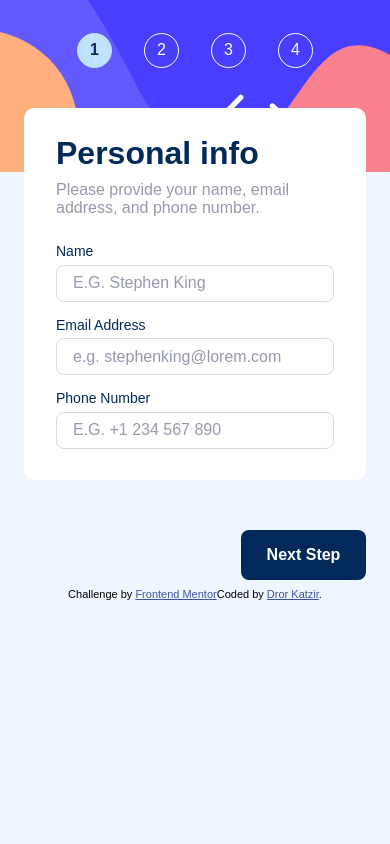
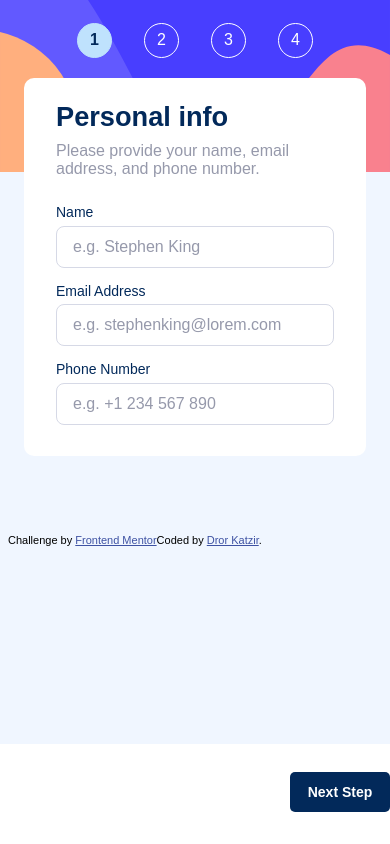
Before and after one commit to DorKatzir/multi-step-form, a React (Vite) app: page / in a window 390 px wide. Built offline with nearby package versions, Linux system fonts and the light colour scheme.

Commit message:
step 1 mobile styles

```diff
--- a/src/App.jsx
+++ b/src/App.jsx
@@ -617,6 +617,7 @@ function Footer() {
     <div className="attribution">
         Challenge by <a href="https://www.frontendmentor.io?ref=challenge" target="_blank">Frontend Mentor</a>
         Coded by <a href="#">Dror Katzir</a>.
+		<div className="white-bg"></div>
       </div>
   )
 }
--- a/src/index.css
+++ b/src/index.css
@@ -591,7 +591,7 @@ input:checked + .slider:before {
     display: flex;
     align-items: center;
     gap: 1rem;
-    height: 100px;
+    height: 80px;
   }
   .container .sidebar .step .step_number {
     width: 35px;
@@ -616,10 +616,9 @@ input:checked + .slider:before {
   }
   .container .main {
     background-color: #fff;
-    margin: 100px auto;
+    margin: 70px auto;
     width: -moz-fit-content;
     width: fit-content;
-    position: relative;
   }
   .container .main .content {
     padding-top: 0;
@@ -627,11 +626,28 @@ input:checked + .slider:before {
     padding-inline: 2rem;
     gap: 10px;
   }
+  .container .main .content .text h2 {
+    font-size: 1.7rem;
+  }
   .container .main .content .cta {
+    display: flex;
+    justify-content: flex-end;
+    align-items: flex-end;
+    max-width: 450px;
+    margin: 0 auto;
     position: absolute;
-    bottom: -100px;
-    right: 0;
-    max-width: 450px;
+    inset: 0;
+    padding-block-end: 2rem;
+    z-index: -1;
+  }
+  .container .main .content .cta button {
+    width: 100px;
+    height: 40px;
+    border-radius: 5px;
+    font-size: 14px;
+  }
+  .container .main .content .cta .back-btn {
+    padding-block-end: 1rem;
   }
   .container .main .content .form {
     margin-bottom: auto;
@@ -676,6 +692,12 @@ input:checked + .slider:before {
   .container .main .content .form .name input, .container .main .content .form .email input, .container .main .content .form .phone input {
     text-transform: capitalize;
   }
+  .container .main .content .form .name input::-moz-placeholder, .container .main .content .form .email input::-moz-placeholder, .container .main .content .form .phone input::-moz-placeholder {
+    text-transform: none;
+  }
+  .container .main .content .form .name input::placeholder, .container .main .content .form .email input::placeholder, .container .main .content .form .phone input::placeholder {
+    text-transform: none;
+  }
   .container .main .content .form .name .error, .container .main .content .form .email .error, .container .main .content .form .phone .error {
     border: 1px solid var(--Strawberry-red);
   }
@@ -689,6 +711,24 @@ input:checked + .slider:before {
     flex-direction: column;
   }
   .container .main .content .form .name :nth-child(2), .container .main .content .form .email :nth-child(2), .container .main .content .form .phone :nth-child(2) {
-    height: 35px;
+    height: 40px;
+  }
+  .attribution {
+    padding-block-start: 0.5rem;
+    font-size: 11px;
+    text-align: left;
+  }
+  .attribution a {
+    color: hsl(228, 45%, 44%);
+  }
+  .white-bg {
+    width: 100dvw;
+    height: 100px;
+    background-color: var(--White);
+    position: absolute;
+    bottom: 0;
+    left: 0;
+    overflow: hidden;
+    z-index: -2;
   }
 }
--- a/src/index.scss
+++ b/src/index.scss
@@ -644,7 +644,7 @@ input:checked + .slider:before {
                 display: flex;
                 align-items: center;
                 gap: 1rem;
-                height: 100px;
+                height: 80px;
 
                 .step_number{
                     width: 35px;
@@ -672,20 +672,39 @@ input:checked + .slider:before {
         }
         .main{
             background-color: #fff;
-            margin: 100px auto;
+            margin: 70px auto;
             width: fit-content;
-            position: relative;
+
             .content{
                 padding-top: 0;
                 padding-block-end: 1rem;
                 padding-inline: 2rem;
                 gap: 10px;
+                .text {
+                    h2{
+                        font-size: 1.7rem;
+                    }
+                }
                 .cta{
+                    display: flex;
+                    justify-content: flex-end;
+                    align-items: flex-end;
+                    max-width: 450px;
+                    margin: 0 auto;
                     position: absolute;
-                    bottom: -100px;
-                    right: 0;
-
-                    max-width: 450px;
+                    inset: 0;
+                    // padding-inline: 1.8rem;
+                    padding-block-end: 2rem;
+                    z-index: -1;
+                    button{
+                        width: 100px;
+                        height: 40px;
+                        border-radius: 5px;
+                        font-size: 14px;
+                    }
+                    .back-btn{
+                        padding-block-end: 1rem;
+                    }
                 }
                  .form{
                     margin-bottom: auto;
@@ -727,6 +746,9 @@ input:checked + .slider:before {
                         }
                         input{
                             text-transform: capitalize;
+                            &::placeholder{
+                                text-transform: none;
+                            }
                         }
                         .error{
                             border: 1px solid var(--Strawberry-red);
@@ -742,14 +764,31 @@ input:checked + .slider:before {
                         gap: .35rem;
                         flex-direction: column;
                         & :nth-child(2) {
-                            height: 35px;
+                            height: 40px;
                         }
                     }
                 }
             }
         }
+    }
 
+    .attribution{
+        padding-block-start: .5rem;
+        font-size: 11px;
+        text-align: left;
+        a { color: hsl(228, 45%, 44%); }
+    }
 
+    .white-bg{
+        width: 100dvw;
+        height: 100px;
+        background-color: var(--White);
+        position: absolute;
+        bottom: 0;
+        left: 0;
+        overflow: hidden;
+        z-index: -2;
 
     }
+
 }
```
